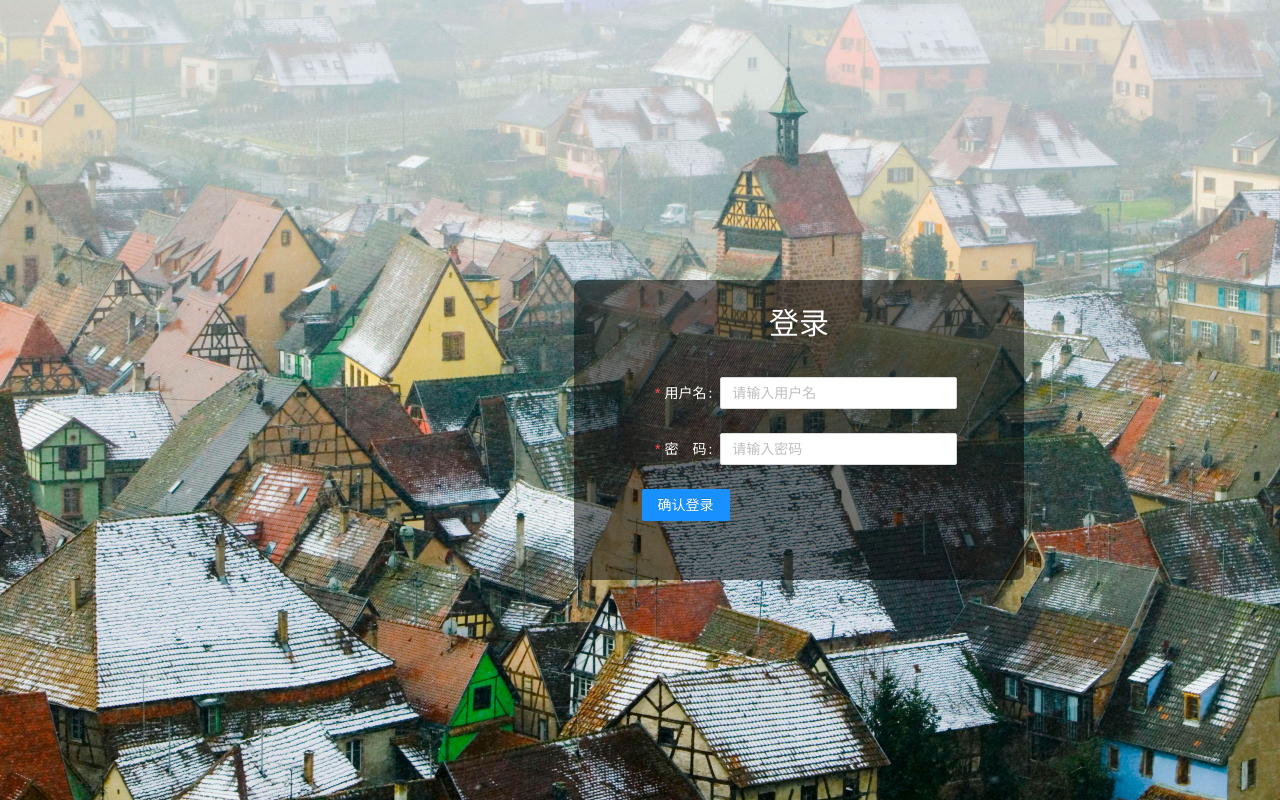
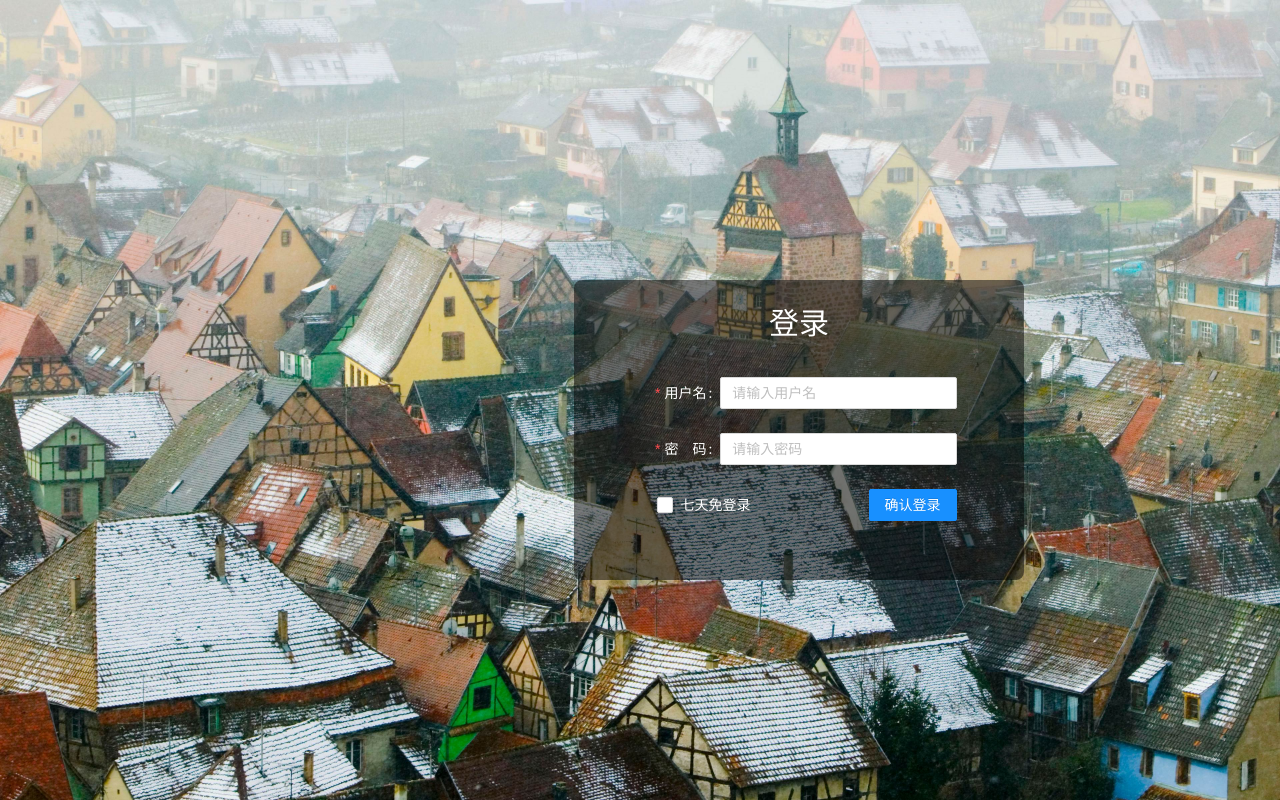
Before and after one commit to HISongDK/ALL-IN-ONE, a React (Create React App) app in the folder crte/: page /login in a window 1280 px wide. Built offline with nearby package versions, Linux system fonts and the light colour scheme; what easy-peasy would draw is missing.

Commit message:
登录调整

```diff
--- a/crte/package.json
+++ b/crte/package.json
@@ -12,6 +12,7 @@
     "antd": "^4.20.2",
     "axios": "^0.24.0",
     "classnames": "^2.3.1",
+    "dayjs": "^1.11.2",
     "easy-peasy": "^5.0.4",
     "react": "^17.0.2",
     "react-dom": "^17.0.2",
--- a/crte/src/App.tsx
+++ b/crte/src/App.tsx
@@ -1,9 +1,12 @@
 import React from 'react'
 import { Redirect } from 'react-router-dom'
+import { useLocalStorage } from '@utils/hooks'
 import Home from './page/Home/Home'
 
 function App() {
-  const isLogin = sessionStorage.getItem('token')
+  const [userInfo] = useLocalStorage('userToken')
+
+  const isLogin = userInfo.expires > Date.now()
 
   return isLogin ? <Home /> : <Redirect to="/login" />
 }
--- a/crte/src/page/Login/HookForm.tsx
+++ b/crte/src/page/Login/HookForm.tsx
@@ -1,6 +1,8 @@
-import React, { ReactElement } from 'react'
+import React, { ReactElement, useState } from 'react'
 import { useHistory } from 'react-router-dom'
-import { Form, Input, Button, message } from 'antd'
+import { Form, Input, Button, message, Checkbox } from 'antd'
+import dayjs from 'dayjs'
+import { useLocalStorage } from '@utils/hooks'
 import Request from '@api/index'
 import './hookForm.scss'
 
@@ -11,13 +13,26 @@ interface IFormInput {
 
 function HookForm(): ReactElement {
   const history = useHistory()
+  const [_, setUser] = useLocalStorage('userToken')
+  const [isSaveSeven, setIsSaveSeven] = useState(false)
 
   // 表单提交处理函数
   const onFinish = async (values: IFormInput) => {
     const res = await Request.login(values)
 
     if (res.code === 200) {
-      sessionStorage.setItem('token', '已登录')
+      if (isSaveSeven) {
+        setUser({
+          user: res.data._id,
+          expires: dayjs().add(7, 'day').valueOf(),
+        })
+      } else {
+        setUser({
+          user: res.data._id,
+          expires: dayjs().add(1, 'day').valueOf(),
+        })
+      }
+
       message.success(res.msg, 0.5)
       setTimeout(() => {
         history.push('/')
@@ -55,9 +70,18 @@ function HookForm(): ReactElement {
         </Form.Item>
 
         <Form.Item>
-          <Button type="primary" htmlType="submit">
-            确认登录
-          </Button>
+          <div className="form-footer">
+            <Checkbox
+              checked={isSaveSeven}
+              style={{ color: '#fff' }}
+              onChange={(e) => setIsSaveSeven(e.target.checked)}
+            >
+              七天免登录
+            </Checkbox>
+            <Button type="primary" htmlType="submit">
+              确认登录
+            </Button>
+          </div>
         </Form.Item>
       </Form>
     </div>
--- a/crte/src/page/Login/hookForm.scss
+++ b/crte/src/page/Login/hookForm.scss
@@ -14,7 +14,15 @@
   border-radius: 8px;
 
   form {
-    width: 70%;
+    width: 315px;
+
+    .form-footer {
+      display: flex;
+      align-items: center;
+      justify-content: space-between;
+      width: 315px;
+      padding-left: 15px;
+    }
   }
 
   p {
--- a/crte/src/page/Login/index.tsx
+++ b/crte/src/page/Login/index.tsx
@@ -1,8 +1,17 @@
 import React from 'react'
+import { Redirect } from 'react-router-dom'
+import { useLocalStorage } from '@utils/hooks'
 import HookForm from './HookForm'
+import routes from '@/router'
 import './style.less'
 
-function index() {
+function Login() {
+  const [userToken] = useLocalStorage('userToken')
+
+  if (userToken?.expires > Date.now()) {
+    return <Redirect to={routes[0].path} />
+  }
+
   return (
     <div className="my-login__bg">
       <HookForm />
@@ -10,4 +19,4 @@ function index() {
   )
 }
 
-export default index
+export default Login
--- a/crte/src/utils/hooks.tsx
+++ b/crte/src/utils/hooks.tsx
@@ -52,3 +52,25 @@ export const useMergeState = <T,>(initialState = {}) => {
 
   return [value, mergeState]
 }
+
+export const useLocalStorage = (key: string, defaultValue?: any) => {
+  const [storeValue, setStoreValue] = useState(() => {
+    try {
+      const value = localStorage.getItem(key)
+      if (value) {
+        return JSON.parse(value)
+      }
+      localStorage.setItem(key, JSON.stringify(defaultValue))
+      return defaultValue
+    } catch (err) {
+      return defaultValue
+    }
+  })
+
+  const setValue = (newValue: any) => {
+    localStorage.setItem(key, JSON.stringify(newValue))
+    setStoreValue(newValue)
+  }
+
+  return [storeValue, setValue]
+}
```
Also changed, not shown: 1 other file (tests, documents, lock files or other folders).
